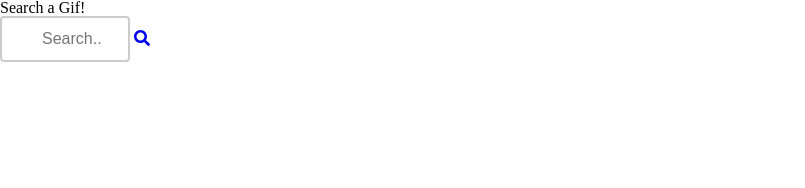
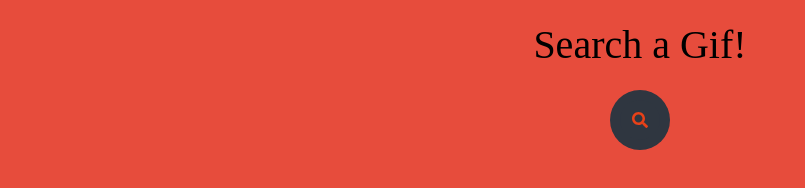
Before and after one commit to ChickinSupp/Giphy-API, a plain HTML site: page index.html in a window 1280 px wide. Shown: the whole page, without its empty margins (0-805 px from the left). Drawn offline with Linux system fonts and the light colour scheme.

Commit message:
adding styling to search bar and header

```diff
--- a/resources/css/style.css
+++ b/resources/css/style.css
@@ -1,22 +1,58 @@
-input[type=text]{
-    width: 130px;
-    box-sizing: border-box;
-    border: 2px solid #ccc;
-    border-radius: 4px;
-    font-size: 16px;
-    background-color: white;
-    background-image: url('searchicon.png');
-    background-position: 10px 10px;
-    background-repeat: no-repeat;
-    padding: 12px 20px 12px 40px;
-    -webkit-transition: width 0.4s ease-in-out;
-    transition: width 0.4s ease-in-out;
+body{
+    margin: 0;
+    padding: 0;
+    background: #e74c3c;
+    font-family: 'Times New Roman', Times, serif;
 }
 
-input[type=text]:focus{
-    width: 100%;
+header h1{
+    text-align: center;
+    font-size: 40px;
+    margin-top: 25px;
 }
 
-form{
+.search-box{
+    position: absolute;
+    top: 15%;
+    left: 50%;
+    transform: translate(-50%,-50%);
+    background: #2f3640;
+    height: 40px;
+    border-radius: 40px;
+    padding: 10px;
+}
+
+.search-box:hover > .search-text{
+    width: 240px;
+    padding: 0 6px;
+}
+
+.search-box:hover > .search-btn{
+    background: white;
+}
+
+.search-btn{
+    color: #e84118;
     float: right;
+    width: 40px;
+    height: 40px;
+    border-radius: 50%;
+    background: #2f3640;
+    display: flex;
+    justify-content: center;
+    align-items: center;
+    transition: 0.4s;
 }
+
+.search-text{
+    border: none;
+    background: none;
+    outline: none;
+    float: left;
+    padding: 0;
+    color: white;
+    font-size: 16px;
+    transition: 0.4s;
+    line-height: 40px;
+    width: 0px;
+}
```
